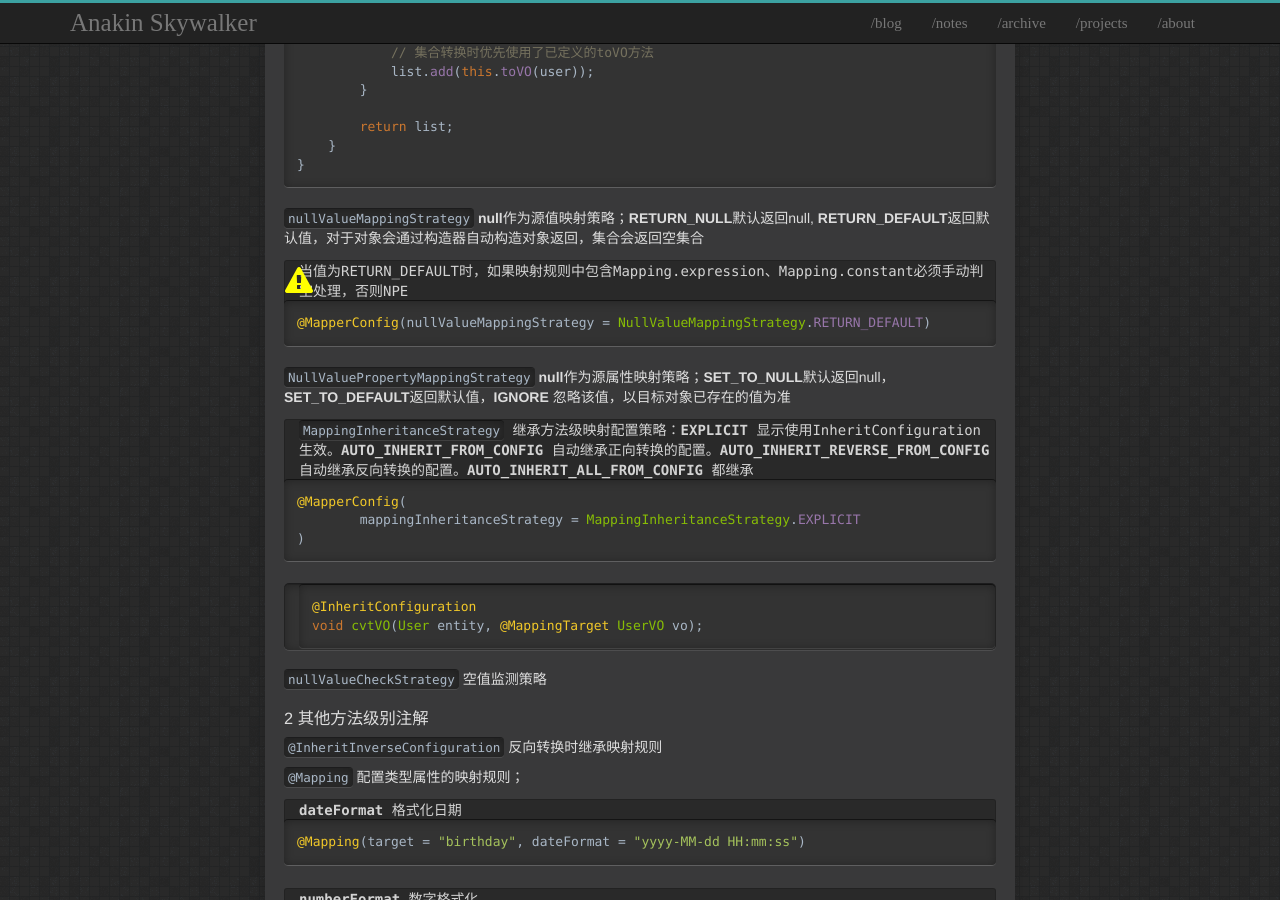
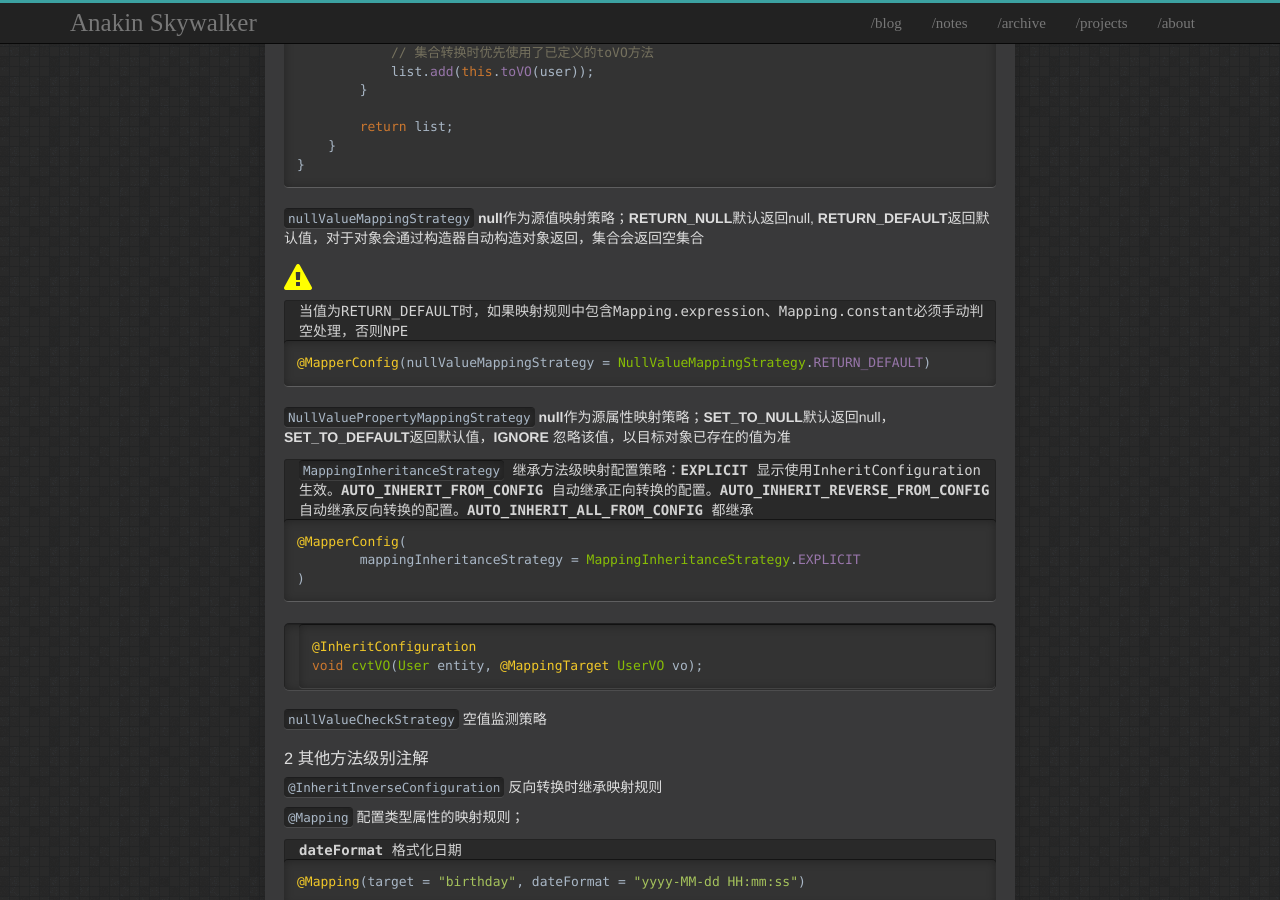
Before and after one commit to AnakinSkyW/AnakinSkyW.github.io, a Jekyll site: the page built from _posts/java/2021-09-28-MapStruct指南.md, in a window 1280 px wide and 900 px high, scrolled down 2794 px. Built offline with Jekyll 4.4.1, drawn with Linux system fonts in a browser that asks for light colours; comment, search, counter and statistics services are not loaded.

Commit message:
:memo: warn style

```diff
--- a/_posts/java/2021-09-28-MapStruct指南.md
+++ b/_posts/java/2021-09-28-MapStruct指南.md
@@ -169,8 +169,9 @@ public List<UserVO> collectionCvt(List<User> entities) {
 {% endhighlight %}
 
 `nullValueMappingStrategy` **null**作为源值映射策略；**RETURN_NULL**默认返回null, **RETURN_DEFAULT**返回默认值，对于对象会通过构造器自动构造对象返回，集合会返回空集合
->当值为RETURN_DEFAULT时，如果映射规则中包含Mapping.expression、Mapping.constant必须手动判空处理，否则NPE
+>
 {: .note .warning}
+当值为RETURN_DEFAULT时，如果映射规则中包含Mapping.expression、Mapping.constant必须手动判空处理，否则NPE
 {:.filename}
 {% highlight java %}
 @MapperConfig(nullValueMappingStrategy = NullValueMappingStrategy.RETURN_DEFAULT)
```
